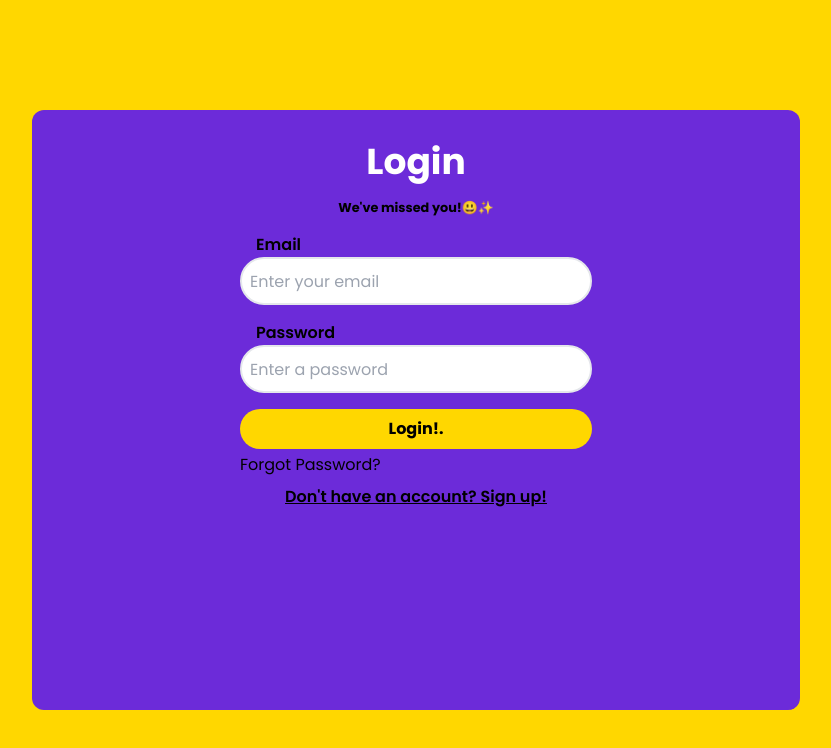
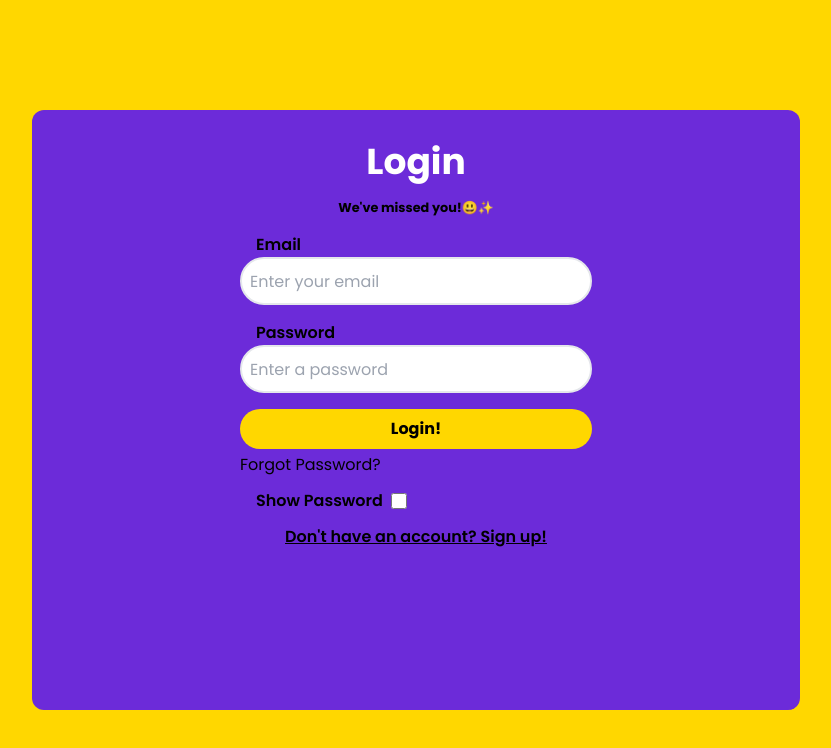
Before and after one commit to Enyinnaya-x/bitbet-frontend, a Vue app: page /login in a window 1280 px wide. Shown: the top 748 px of the page, without its empty margins (224-1055 px from the left). Built offline with nearby package versions, Linux system fonts and the light colour scheme.

Commit message:
frontend another update

```diff
--- a/src/components/Navbar.vue
+++ b/src/components/Navbar.vue
@@ -30,7 +30,9 @@ import { Coins, CircleUserRound, AlignRight, X, ArrowBigLeftDash, Trash } from '
     }
     async function handleLogout() {
   try {
-    const res = await fetch("https://bitbet-backend.onrender.com/auth/logout.php");
+    const res = await fetch("https://bitbet-backend.onrender.com/auth/logout.php",{
+        method: "POST",
+    });
     const data = await res.json();
 
     if (data.success) {
--- a/src/views/Login.vue
+++ b/src/views/Login.vue
@@ -14,16 +14,19 @@
                 </div>
                 <div class="details flex flex-col mb-4">
                     <label for="" class="font-semibold px-4">Password</label>
-                    <input type="password" class="px-2 border-y-gray border-y-2 border-x-2 border-x-gray rounded-full  focus:border-x-bitGold focus:border-y-bitGold focus:outline-none outline-none h-12" placeholder="Enter a password" v-model="password">
+                    <input type="password" class="px-2 border-y-gray border-y-2 border-x-2 border-x-gray rounded-full  focus:border-x-bitGold focus:border-y-bitGold focus:outline-none outline-none h-12" placeholder="Enter a password" v-model="password" id="myPass">
                 </div>
                 <div class="btndiv w-full">
                     <button type="submit" class="bg-bitGold font-bold rounded-full px-3 py-2 w-full">
                      <span v-if="isLoading">Logging in...</span>
-                     <span v-else>Login!.</span>
+                     <span v-else>Login!</span>
                     </button>
                     <div class="forgot mt-1">
                         <router-link to="/forgot">Forgot Password?</router-link>
-                    </div>
+                </div>
+                <div class="checkboxdiv text-start flex items-center my-3 px-4">
+                   <span class="font-semibold">Show Password</span> <input type="checkbox" class="ms-2 w-4 h-4" @click="showPass()">
+                </div>
                     <div class="linkdiv mt-2 flex justify-center">
                         <router-link to="/" class="font-semibold underline">Don't have an account? Sign up!</router-link>
                     </div>
@@ -81,4 +84,12 @@
     isLoading.value = false;
   }
      }
+     function showPass(){
+            const myPass = document.getElementById("myPass");
+            if(myPass.type == "password"){
+                 myPass.type = "text"
+            }else{
+                myPass.type = "password"
+            }
+        }
     </script>
```
